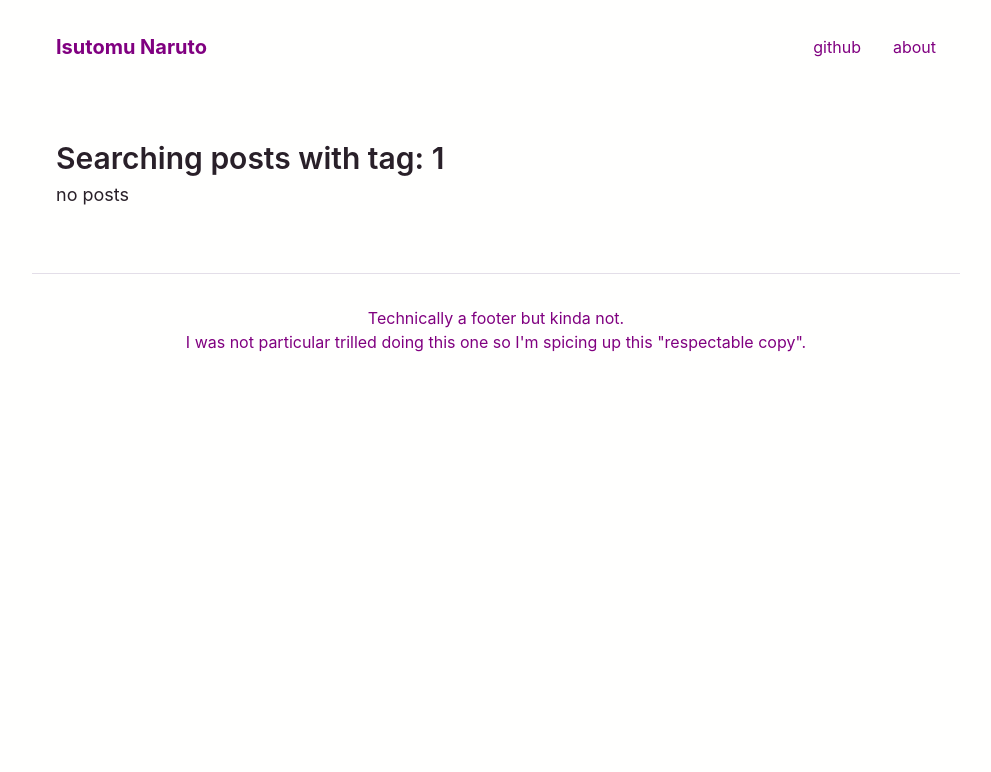
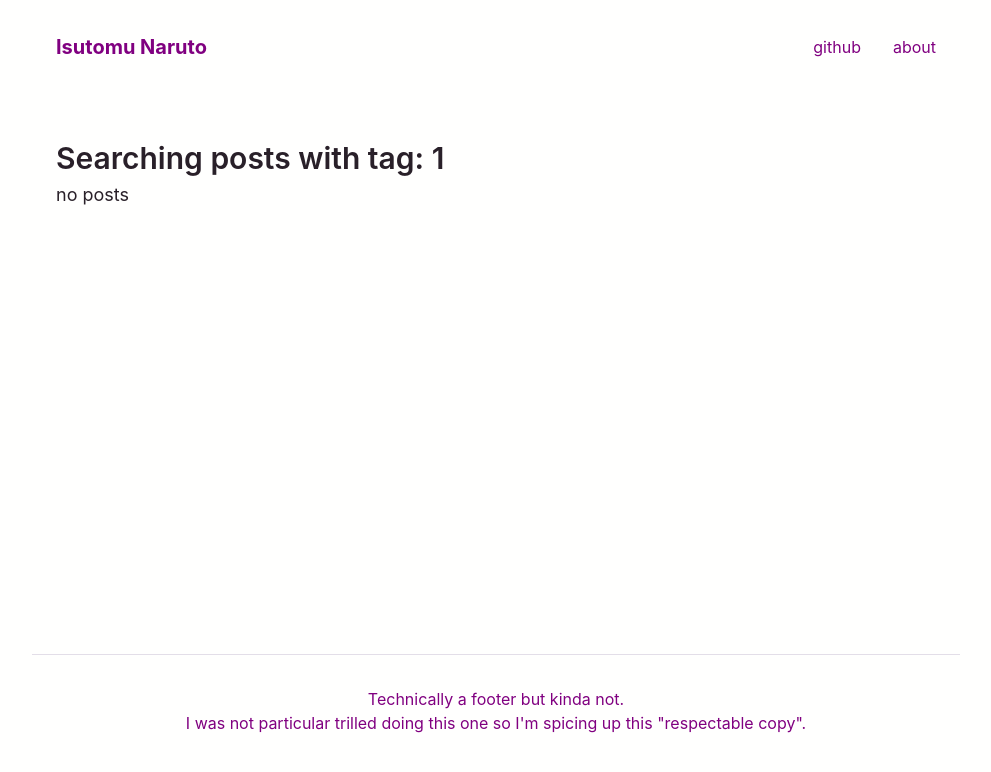
Before and after one commit to Isutomu/blog_api_visitor-TOP, a React (Vite) app: page /blog_api_visitor-TOP/tags/1 in a window 1280 px wide. Shown: the top 772 px of the page, without its empty margins (144-1135 px from the left). Built offline with nearby package versions, Linux system fonts and the light colour scheme; no server answers.

Commit message:
:sparkles: feat: Add loading elements

```diff
--- a/src/common.css
+++ b/src/common.css
@@ -35,9 +35,16 @@ body {
 
   min-width: 320px;
   max-width: 60rem;
+  height: 100vh;
 
   margin-right: auto;
   margin-left: auto;
 
   background-color: var(--background);
 }
+
+#root {
+  display: grid;
+  grid-template-rows: auto minmax(0, 1fr) auto;
+  min-height: 100%;
+}
--- a/src/components/Footer/Footer.module.css
+++ b/src/components/Footer/Footer.module.css
@@ -2,6 +2,8 @@
   padding: 0 1rem 4rem;
   margin-left: auto;
   margin-right: auto;
+
+  width: 100%;
 }
 
 .footerContent {
--- a/src/components/Header/Header.module.css
+++ b/src/components/Header/Header.module.css
@@ -3,6 +3,8 @@
   flex-wrap: wrap;
   justify-content: space-between;
   align-items: center;
+
+  width: 100%;
 
   margin: 1rem auto 0;
   padding: 0 var(--padding-lateral-base);
--- a/src/components/Hero/Hero.jsx
+++ b/src/components/Hero/Hero.jsx
@@ -10,7 +10,7 @@ function Hero() {
         <p className={styles.heroParagraph}>{heroParagraphs.paragraph1.text}</p>
         <p className={styles.heroParagraph}>{heroParagraphs.paragraph2.text}</p>
       </div>
-      <img className={styles.heroImage} src={imageReaper} alt="" />
+      <img className={styles.heroImage} src={imageReaper} alt=""></img>
     </header>
   );
 }
--- /dev/null
+++ b/src/components/PostCard/Loading.jsx
@@ -0,0 +1,19 @@
+import ContentLoader from "react-content-loader";
+import styles from "./PostCard.module.css";
+
+function Loading() {
+  return (
+    <ContentLoader className={styles.postArticle}>
+      <rect x="0" y="0" rx="0" ry="0" width="24%" height="100%" />
+      <rect x="26%" y="10%" rx="3" ry="3" width="50%" height="20" />
+      <rect x="26%" y="32%" rx="3" ry="3" width="71%" height="10" />
+      <rect x="26%" y="42%" rx="3" ry="3" width="71%" height="10" />
+      <rect x="26%" y="52%" rx="3" ry="3" width="71%" height="10" />
+      <rect x="26%" y="62%" rx="3" ry="3" width="71%" height="10" />
+      <rect x="26%" y="72%" rx="3" ry="3" width="50%" height="10" />
+      <rect x="26%" y="87%" rx="3" ry="3" width="30%" height="7" />
+    </ContentLoader>
+  );
+}
+
+export default Loading;
--- a/src/components/PostCard/PostCard.module.css
+++ b/src/components/PostCard/PostCard.module.css
@@ -1,5 +1,6 @@
 .postArticle {
   display: flex;
+  width: 100%;
 
   margin-top: 1.5rem;
   border: 1px solid var(--secondary);
--- a/src/pages/HomePage/HomePage.jsx
+++ b/src/pages/HomePage/HomePage.jsx
@@ -4,6 +4,7 @@ import PostsCardsWrapper from "../../components/PostsCardsWrapper/PostsCardsWrap
 import Footer from "../../components/Footer/Footer";
 import usePostData from "../../utils/customHooks/usePostData";
 import styles from "./HomePage.module.css";
+import PostCardLoading from "../../components/PostCard/Loading";
 
 function HomePage() {
   // This URL returns an array of posts previews
@@ -19,11 +20,7 @@ function HomePage() {
   }
   if (loading) {
     dataAvailable = false;
-    mainContent = <span>loading</span>;
-  }
-  if (!data) {
-    dataAvailable = false;
-    mainContent = <span>no posts</span>;
+    mainContent = <PostCardLoading />;
   }
 
   return (
```
